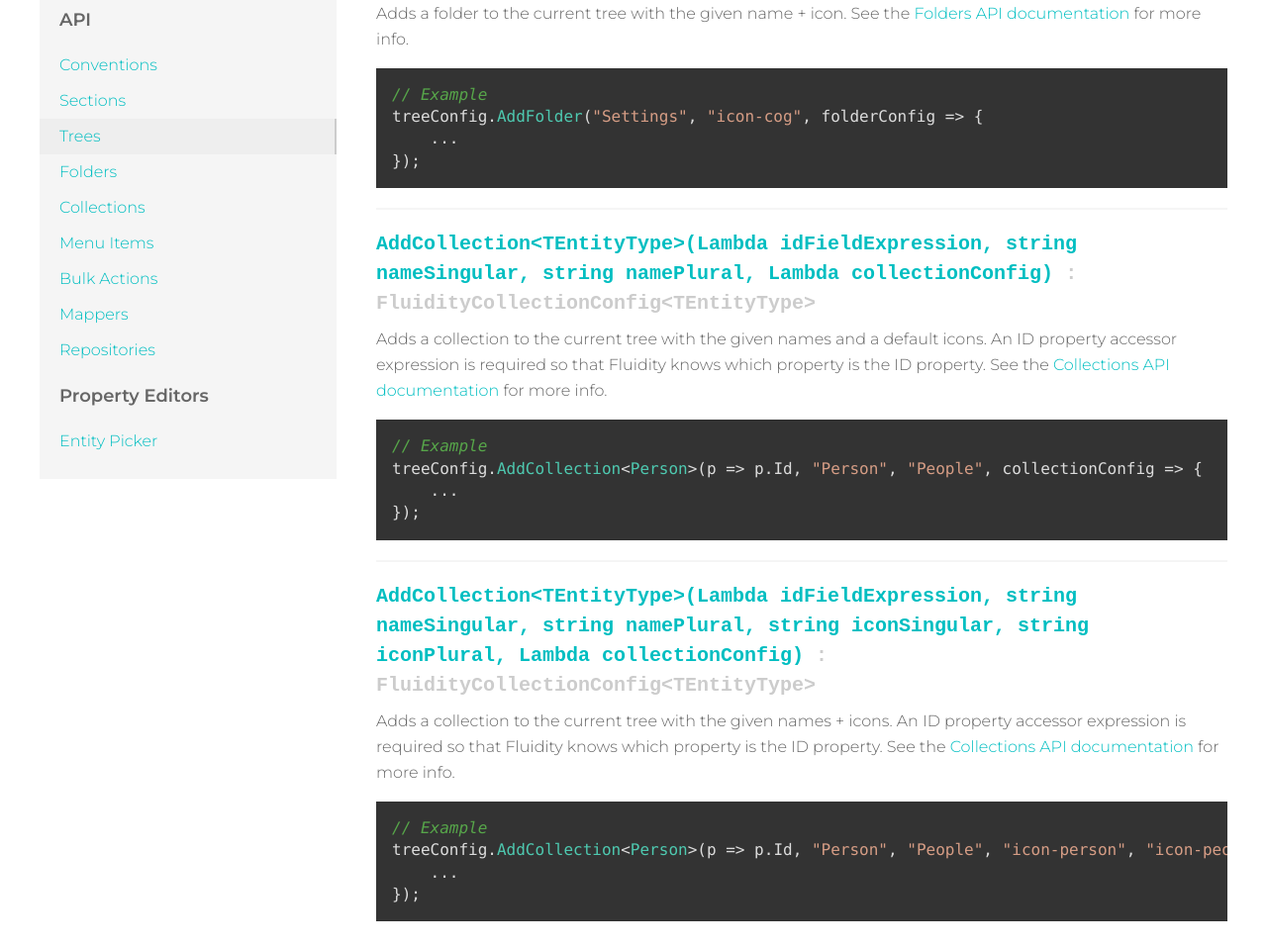
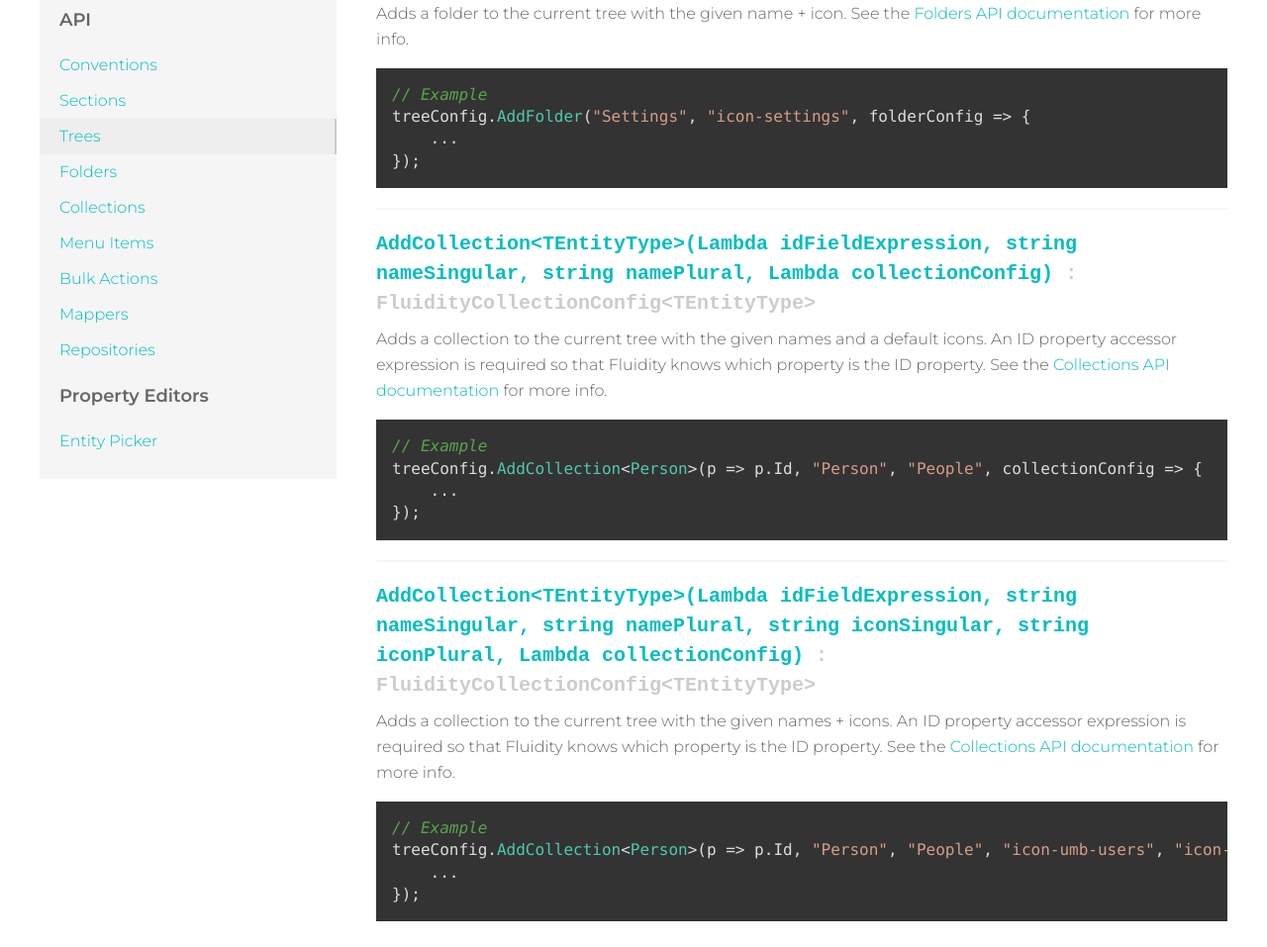
Before and after one commit to mattbrailsford/umbraco-fluidity, a Jekyll site: the page built from docs/_pages/02-api-02-trees.md, in a window 1280 px wide and 1400 px high, scrolled down 1278 px. Shown: the part 216-1173 px from the top of the window at 99% size. Built offline with Jekyll 4.4.1, drawn with Linux system fonts in a browser that asks for light colours.

Commit message:
Updated icons to actual usable icons

`````diff
--- a/docs/_pages/02-api-02-trees.md
+++ b/docs/_pages/02-api-02-trees.md
@@ -61,7 +61,7 @@
 
 ````csharp
 // Example
-treeConfig.AddFolder("Settings", "icon-cog", folderConfig => {
+treeConfig.AddFolder("Settings", "icon-settings", folderConfig => {
     ...
 });
 ````
@@ -89,7 +89,7 @@
 
 ````csharp
 // Example
-treeConfig.AddCollection<Person>(p => p.Id, "Person", "People", "icon-person", "icon-people", collectionConfig => {
+treeConfig.AddCollection<Person>(p => p.Id, "Person", "People", "icon-umb-users", "icon-umb-users", collectionConfig => {
     ...
 });
 ````
`````
Also changed, not shown: docs/_pages/02-api-01-sections.md (+1 -1 lines).
